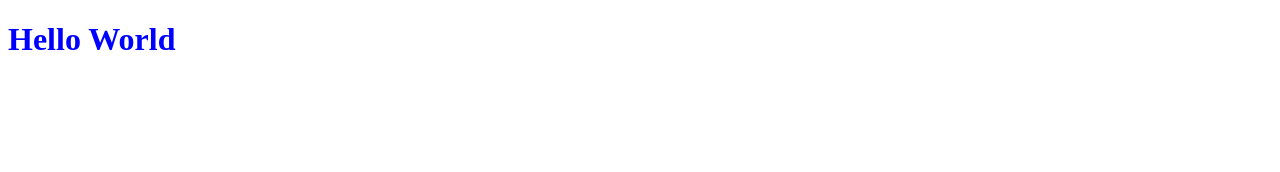
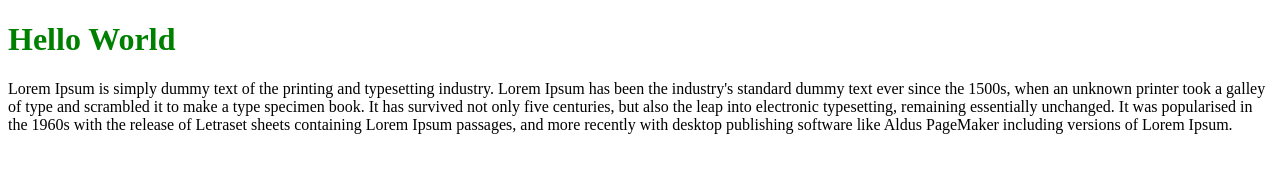
Before and after one commit to JunaidAhmed1995/Traversy_Media, a plain HTML site: page CSS_CC/src/index.html in a window 1280 px wide. Drawn offline with Linux system fonts and the light colour scheme.

Commit message:
add external stylesheet

```diff
--- /dev/null
+++ b/CSS_CC/src/css/index.css
@@ -0,0 +1,3 @@
+h1 {
+  color: green;
+}
--- a/CSS_CC/src/index.html
+++ b/CSS_CC/src/index.html
@@ -5,14 +5,21 @@
     <meta http-equiv="X-UA-Compatible" content="IE=edge" />
     <meta name="viewport" content="width=device-width, initial-scale=1.0" />
     <title>CSS Crash Course Traversy Media</title>
-    <style>
-      h1 {
-        color: blue;
-      }
-    </style>
+    <link rel="stylesheet" href="./css/index.css" />
   </head>
   <body>
     <!--*Inline CSS-->
     <h1>Hello World</h1>
+    <p>
+      Lorem Ipsum is simply dummy text of the printing and typesetting industry.
+      Lorem Ipsum has been the industry's standard dummy text ever since the
+      1500s, when an unknown printer took a galley of type and scrambled it to
+      make a type specimen book. It has survived not only five centuries, but
+      also the leap into electronic typesetting, remaining essentially
+      unchanged. It was popularised in the 1960s with the release of Letraset
+      sheets containing Lorem Ipsum passages, and more recently with desktop
+      publishing software like Aldus PageMaker including versions of Lorem
+      Ipsum.
+    </p>
   </body>
 </html>
```
